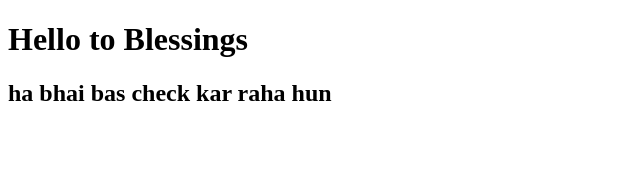
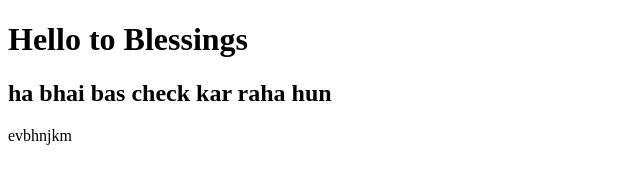
Before and after one commit to bedukumar/bedu, a plain HTML site: page default/index.html in a window 1280 px wide. Shown: the full height of the page, 0-640 px from the left. Drawn offline with Linux system fonts and the light colour scheme.

Commit message:
next commit

```diff
--- a/default/index.html
+++ b/default/index.html
@@ -7,5 +7,6 @@
   <body>
     <h1>Hello to Blessings</h1>
     <h2>ha bhai bas check kar raha hun</h2>
+    <p>evbhnjkm</p>
   </body>
 </html>
```
